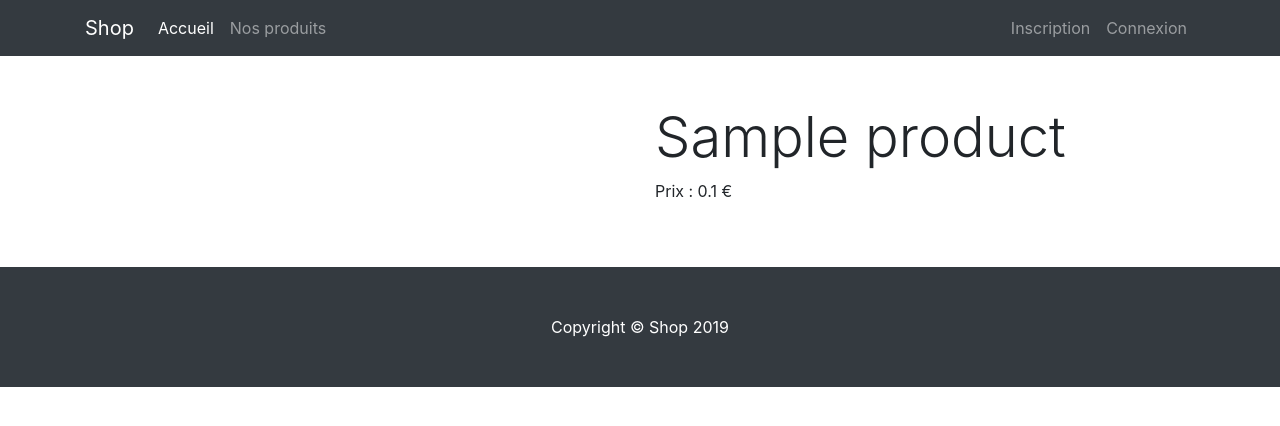
After one commit to LyraPurple/MasterPony, a Symfony app: template templates/product/show.html.twig in a window 1280 px wide. The commit adds this page. Shown: the top 426 px of the page. Run offline with Twig, Linux system fonts and the light colour scheme; the template is opened without the code that fills it: most values are stand-ins (such as "Sample title", 1, 10 or a date in 2020); some libraries are stand-ins or nearby versions.

Commit message:
Surcharge SEO

```diff
--- a/src/Entity/Product.php
+++ b/src/Entity/Product.php
@@ -3,6 +3,7 @@
 namespace App\Entity;
 
 use Doctrine\ORM\Mapping as ORM;
+use Symfony\Component\Validator\Constraints as Assert;
 
 /**
  * @ORM\Entity(repositoryClass="App\Repository\ProductRepository")
@@ -17,16 +18,21 @@ class Product
     private $id;
 
     /**
+     * @Assert\NotBlank()
      * @ORM\Column(type="string", length=255)
      */
     private $name;
 
     /**
+     * @Assert\NotBlank()
+     * @Assert\Length(min="10")
      * @ORM\Column(type="text")
      */
     private $description;
 
     /**
+     * @Assert\NotBlank()
+     * @Assert\GreaterThan(0)
      * @ORM\Column(type="integer")
      */
     private $price;
--- a/templates/base.html.twig
+++ b/templates/base.html.twig
@@ -5,6 +5,7 @@
         <title>{% block title %}Welcome!{% endblock %}</title>
         {% block stylesheets %}
             <link rel="stylesheet" href="https://stackpath.bootstrapcdn.com/bootstrap/4.3.1/css/bootstrap.min.css">
+            <link rel="stylesheet" href="{{ asset('css/app.css') }}">
         {% endblock %}
     </head>
     <body>
--- /dev/null
+++ b/templates/product/show.html.twig
@@ -0,0 +1,17 @@
+{% extends 'base.html.twig' %}
+
+{% block title %}
+    {{ product.name }} - {{ parent() }} {# Surcharger le titre pour le SEO #}
+{% endblock %}
+
+{% block body %}
+    <div class="row">
+        <div class="col-md-6">
+
+        </div>
+        <div class="col-md-6">
+            <h1 class="display-4">{{ product.name }}</h1>
+            <p>Prix : {{ product.price / 100 }} &euro;</p>
+        </div>
+    </div>
+{% endblock %}
```
Also changed, not shown: src/Controller/ProductController.php (+25 -0 lines), public/css/app.css (added), 1 other file.
